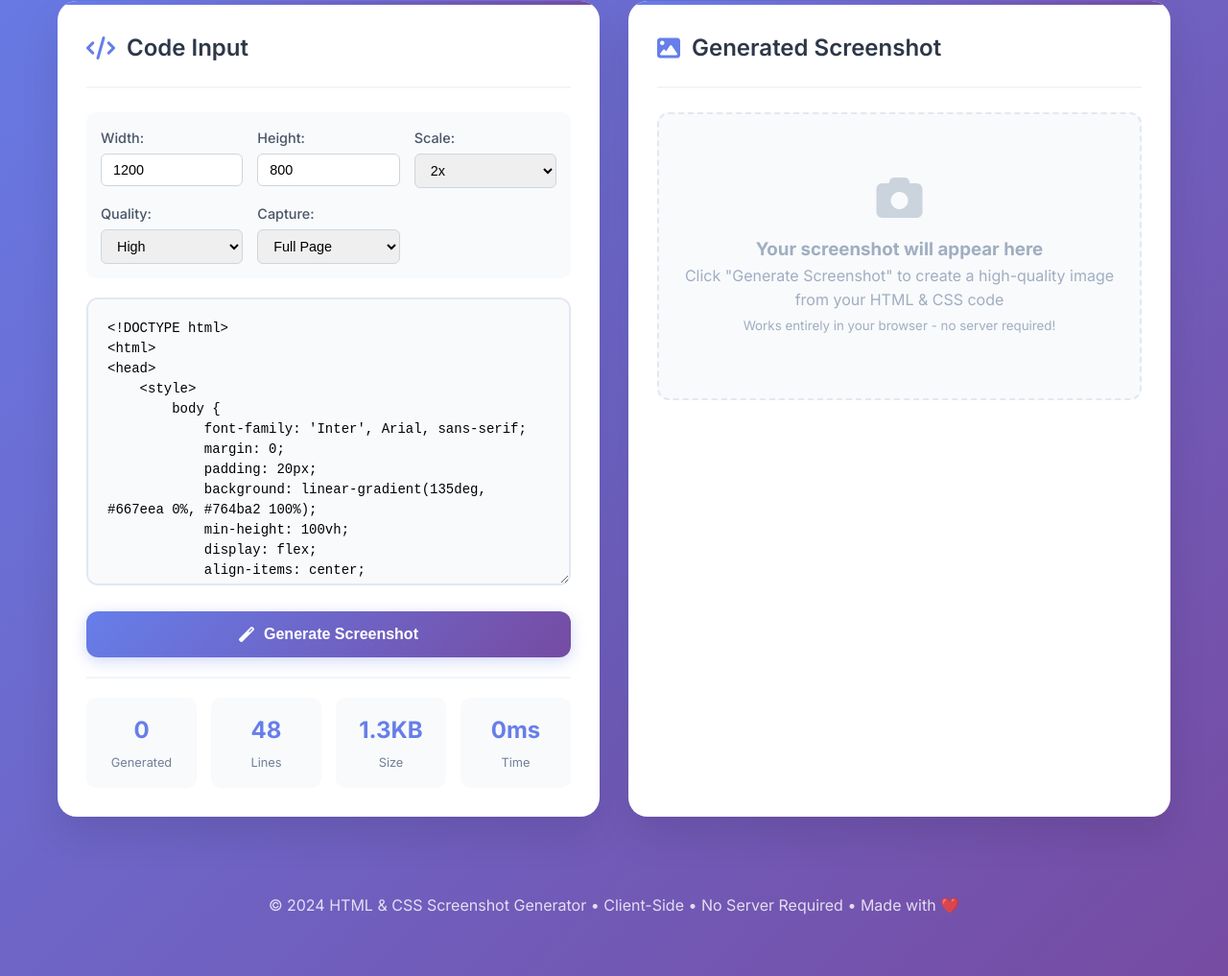
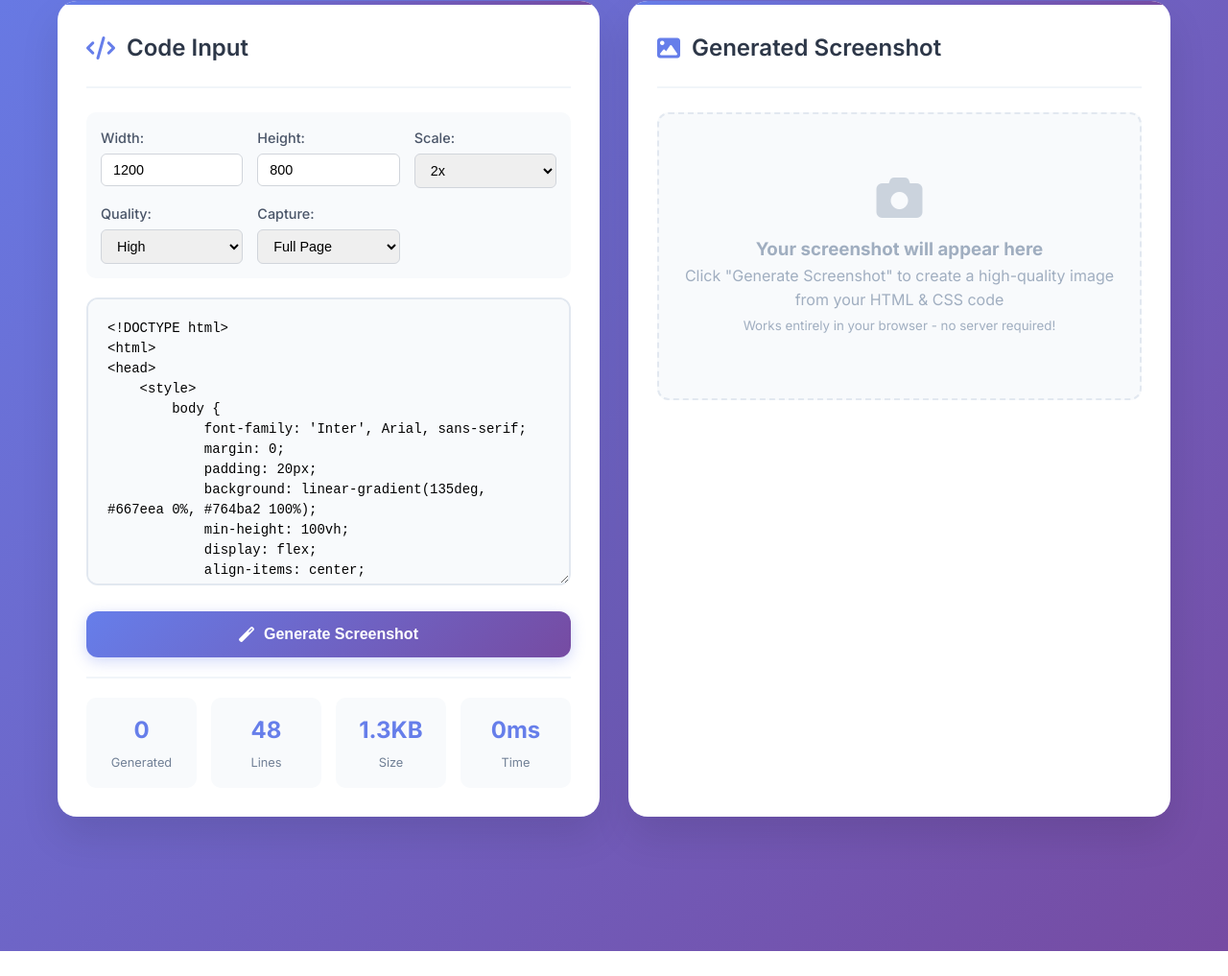
Before and after one commit to deepakuplers/html-css-screenshot-minimal, a plain HTML site: page index.html in a window 1280 px wide. Shown: the part 241-1258 px from the top of the page at 96% size. After the commit the page ends 1232 px from the top, so only its background shows below. Drawn offline with nearby package versions, Linux system fonts and the light colour scheme.

Commit message:
version 7

```diff
--- a/index.html
+++ b/index.html
@@ -523,7 +523,7 @@
         </div>
 
         <footer class="footer">
-            <p>&copy; 2024 HTML & CSS Screenshot Generator • Client-Side • No Server Required • Made with ❤️</p>
+            <p></p>
         </footer>
     </div>
 
```
